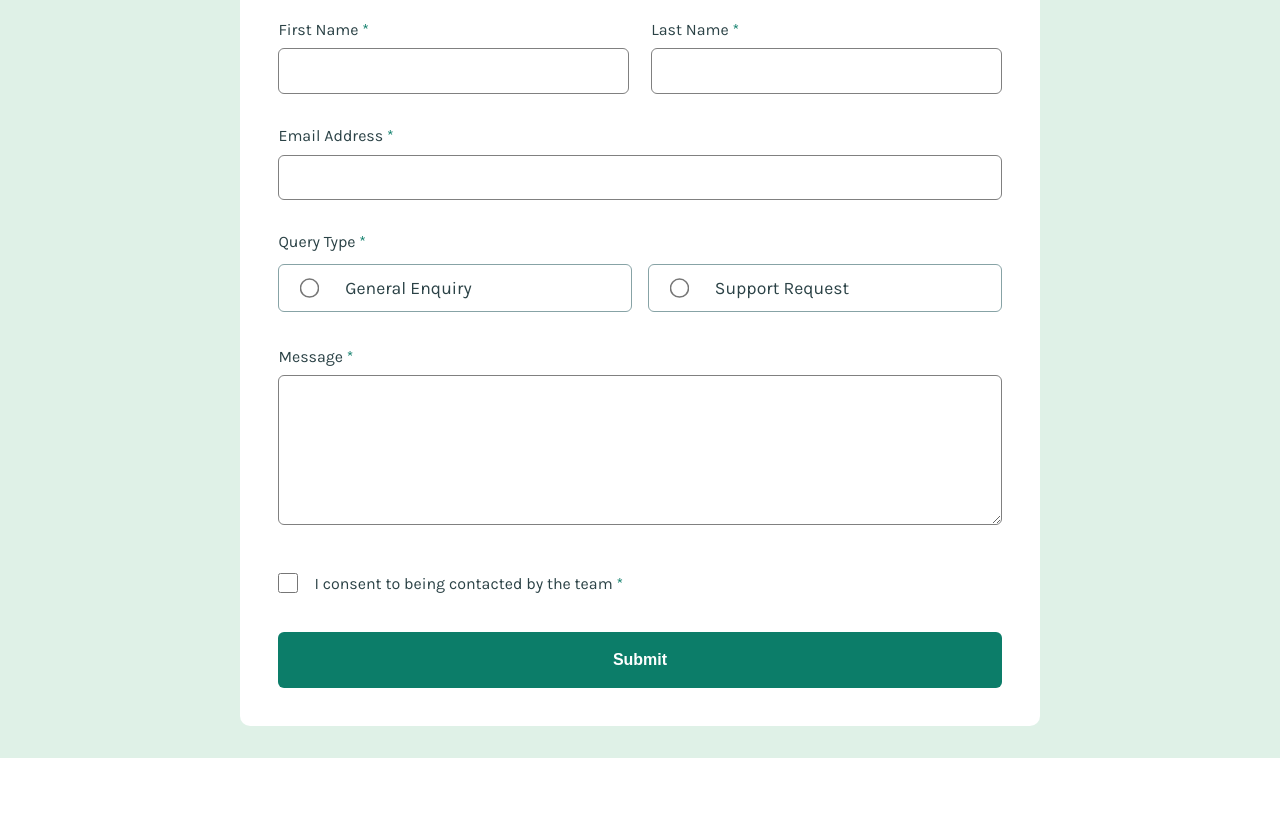
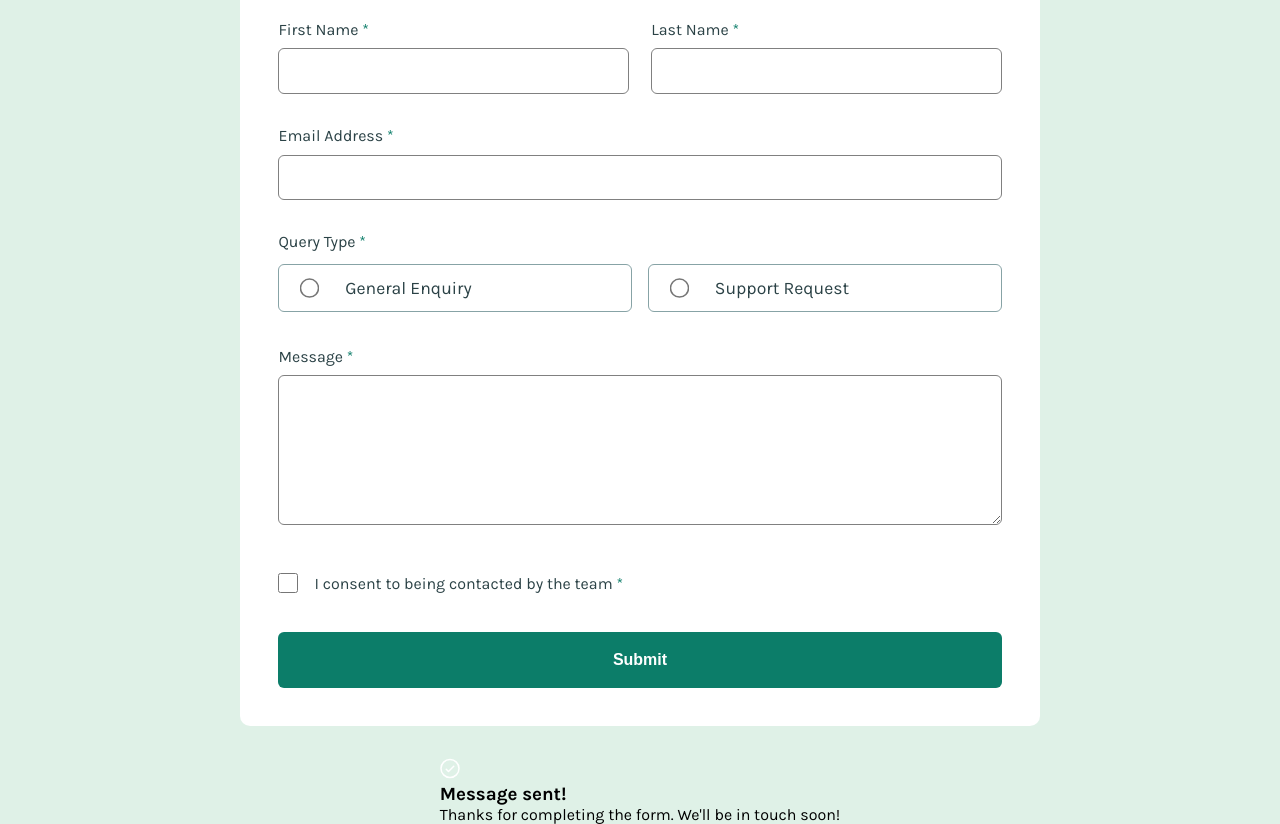
Before and after one commit to kylepunta/contact-form, a plain HTML site: page index.html in a window 1280 px wide. Shown: the part 110-934 px from the top of the page. Before the commit the page ends 868 px from the top, so only its background shows below. Drawn offline with Linux system fonts and the light colour scheme.

Commit message:
Added a div for the success message pop-up

```diff
--- a/index.html
+++ b/index.html
@@ -67,6 +67,26 @@
         </div>
         <input type="submit" value="Submit" id="submitBtn" />
       </form>
+      <div class="success-message hidden" role="alert" aria-live="polite">
+        <div>
+          <svg
+            xmlns="http://www.w3.org/2000/svg"
+            width="20"
+            height="21"
+            fill="none"
+            viewBox="0 0 20 21"
+          >
+            <path
+              fill="#fff"
+              d="M14.28 7.72a.748.748 0 0 1 0 1.06l-5.25 5.25a.748.748 0 0 1-1.06 0l-2.25-2.25a.75.75 0 1 1 1.06-1.06l1.72 1.72 4.72-4.72a.75.75 0 0 1 1.06 0Zm5.47 2.78A9.75 9.75 0 1 1 10 .75a9.76 9.76 0 0 1 9.75 9.75Zm-1.5 0A8.25 8.25 0 1 0 10 18.75a8.26 8.26 0 0 0 8.25-8.25Z"
+            />
+          </svg>
+          <h3>Message sent!</h3>
+        </div>
+        <div>
+          <p>Thanks for completing the form. We'll be in touch soon!</p>
+        </div>
+      </div>
     </div>
     <!-- <div class="attribution">
       Challenge by
```
